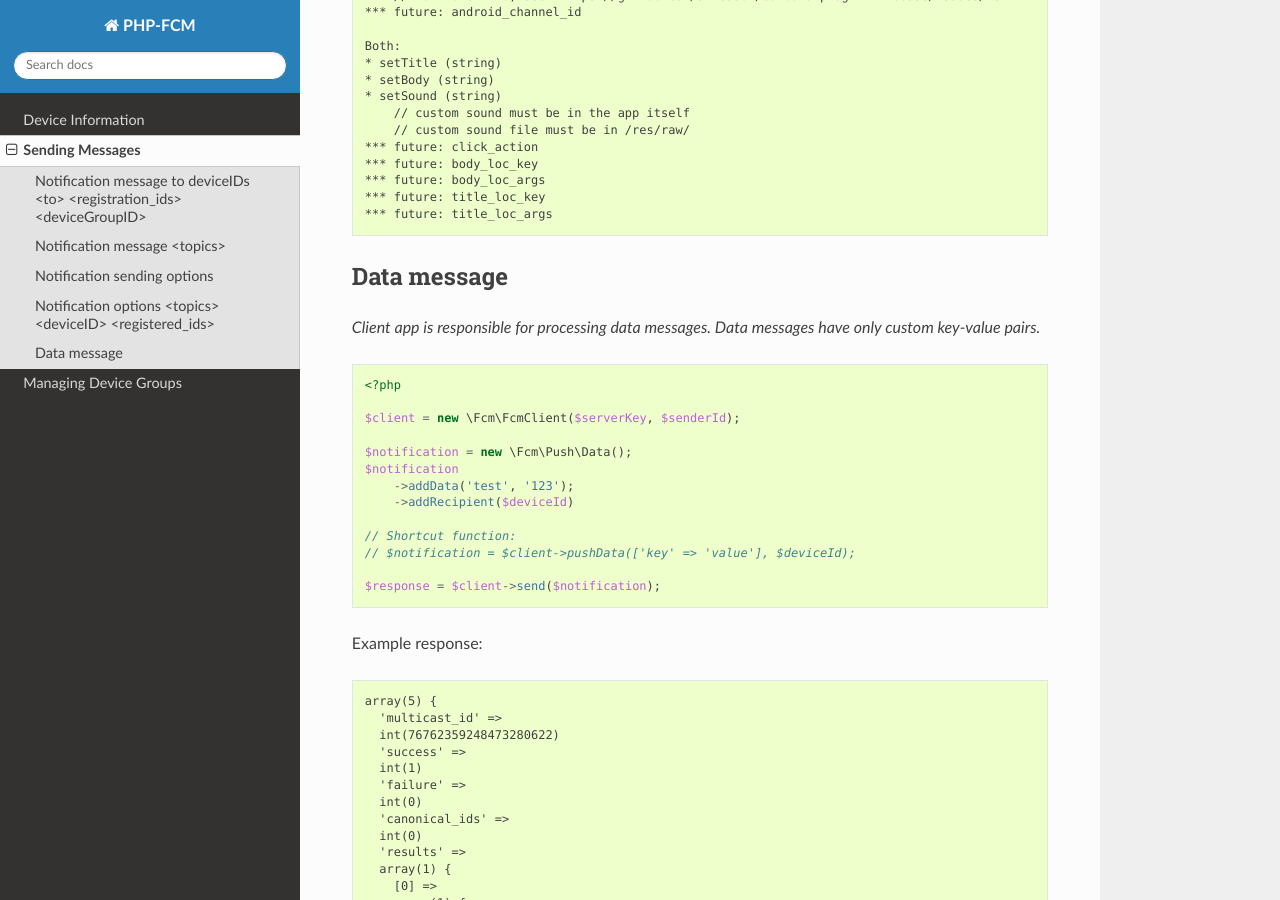
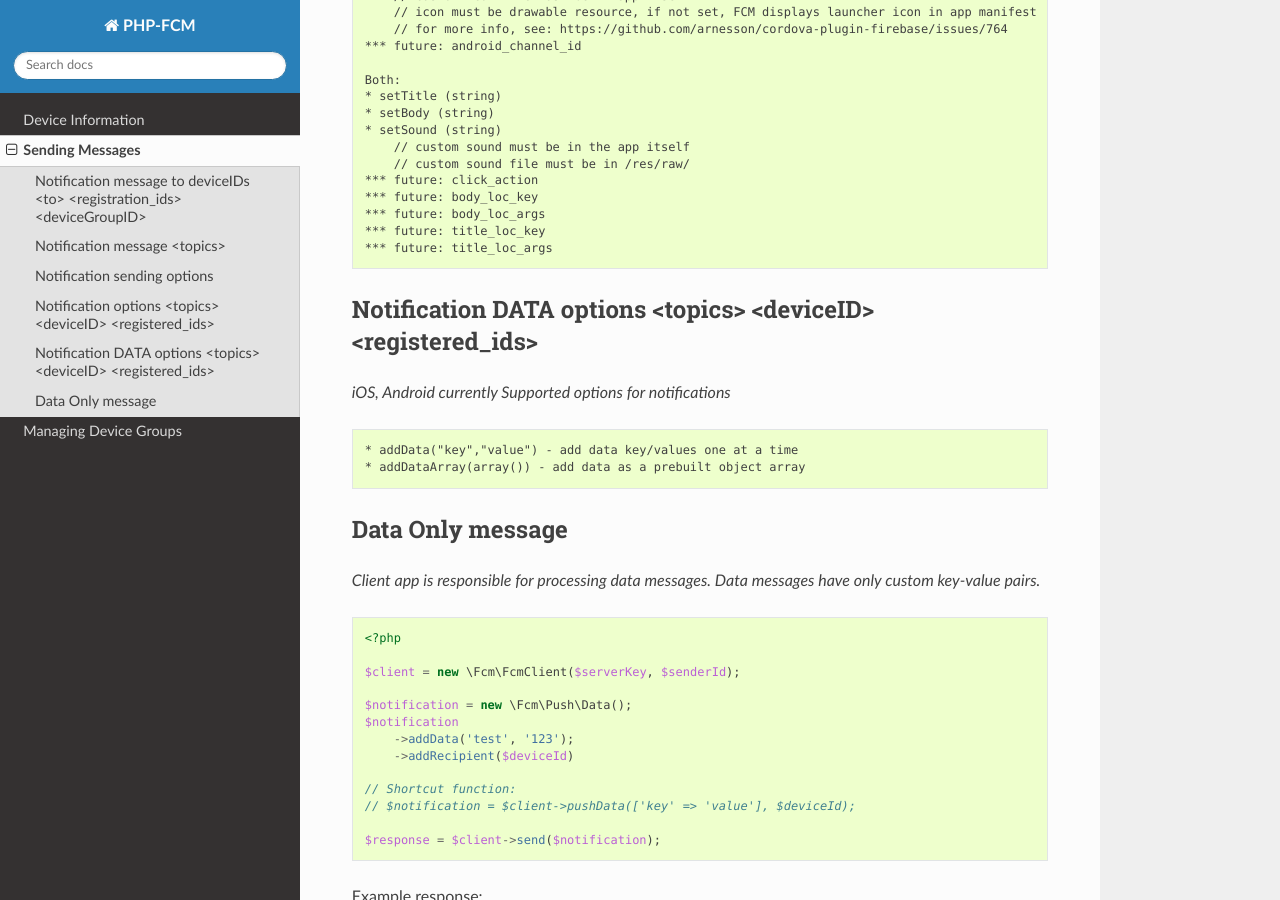
Before and after one commit to EdwinHoksberg/php-fcm, a Sphinx documentation site: the page built from docs/message.rst, in a window 1280 px wide and 900 px high, scrolled down 2527 px. Built offline with Sphinx 7.4.7 and the Read the Docs theme 2.0.0, drawn with Linux system fonts in a browser that asks for light colours; pages that are not in the unit, such as notebooks, are missing from menus; some of the changed text lies outside the part shown.

Commit message:
Update message.rst

```diff
--- a/docs/message.rst
+++ b/docs/message.rst
@@ -24,7 +24,8 @@ Notification message to deviceIDs <to> <registration_ids> <deviceGroupID>
         ->setTitle('Hello from php-fcm!')
         ->setColor('#20F037')
         ->setSound("default")
-        ->setBadge(11);
+        ->setBadge(11)
+        ->addData("key","value");
 
     // Shortcut function:
     // $notification = $client->pushNotification('The title', 'The body', $deviceId);
@@ -76,7 +77,8 @@ Notification message <topics>
         ->setTitle('Hello myTopicName Members')
         ->setColor('#20F037')
         ->setSound("default")
-        ->setIcon("myIcon.png");
+        ->setIcon("myIcon.png")
+        ->addDataArray($myObjArray);
 
     // Shortcut function:
     // $notification = $client->pushNotification('The title', 'The body', $deviceId);
@@ -144,7 +146,17 @@ Notification options <topics> <deviceID> <registered_ids>
      *** future: title_loc_key
      *** future: title_loc_args
 
-Data message
+Notification DATA options <topics> <deviceID> <registered_ids>
+====================
+`iOS, Android currently Supported options for notifications`
+
+.. code-block:: text
+
+    * addData("key","value") - add data key/values one at a time
+    * addDataArray(array()) - add data as a prebuilt object array
+
+
+Data Only message
 ============
 
 `Client app is responsible for processing data messages. Data messages have only custom key-value pairs.`
```
